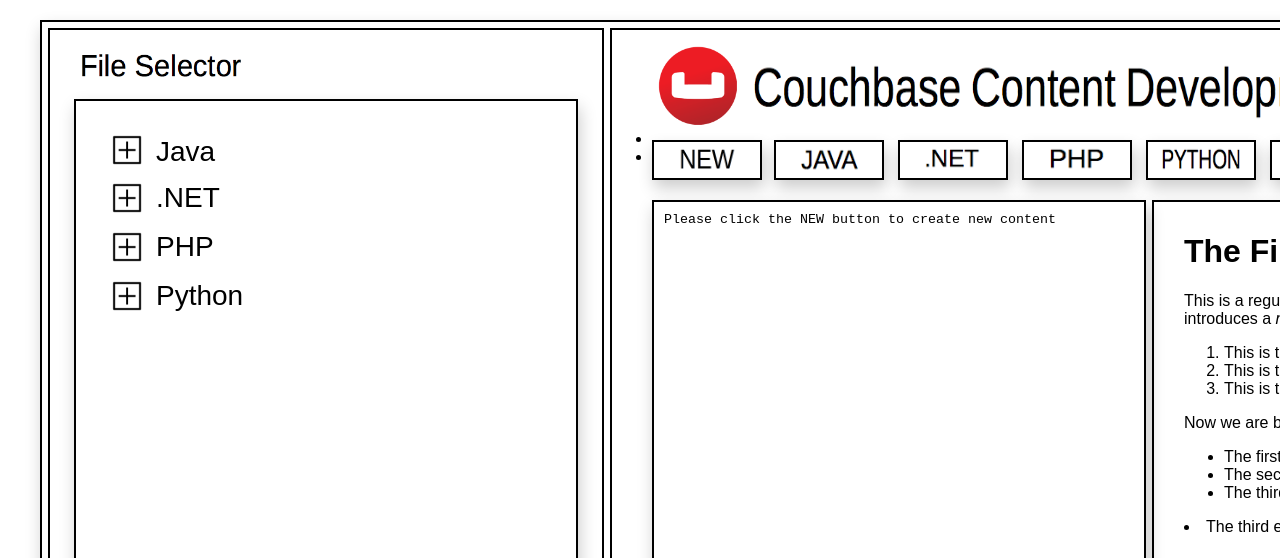
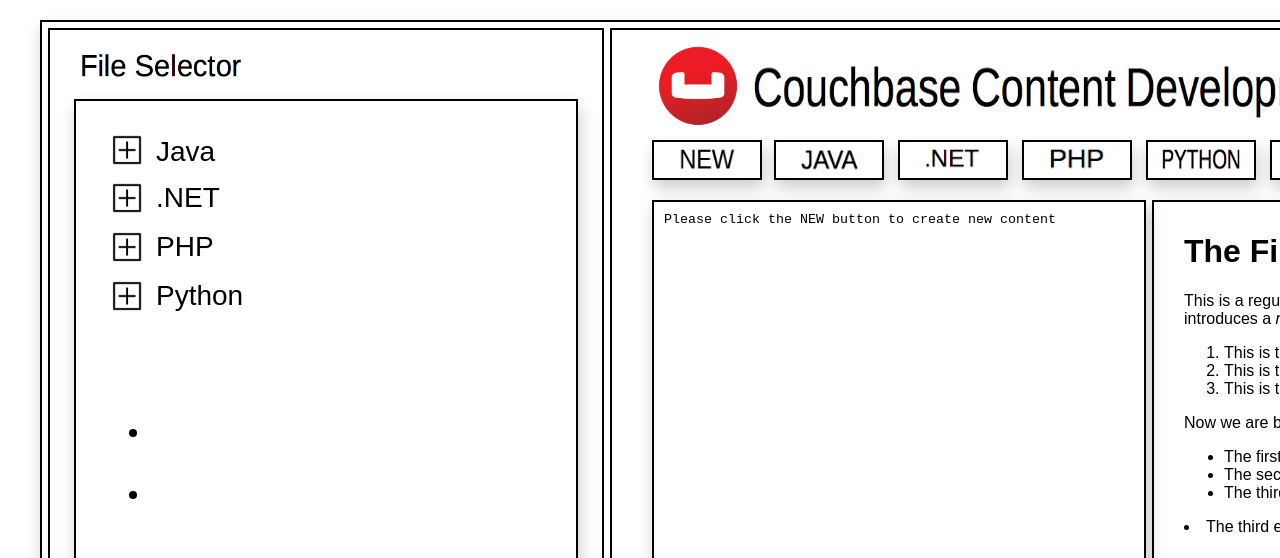
Before and after one commit to tonyjhillman/cb-content-creation, a React (Create React App) app: page / in a window 1280 px wide. Shown: the top 558 px of the page. Built offline with nearby package versions, Linux system fonts and the light colour scheme.

Commit message:
WED-02: Added level-specific functions to nav iterator

```diff
--- a/src/index.js
+++ b/src/index.js
@@ -593,13 +593,27 @@
 
     let nodes = arrayOfAllTitles.map(function(person) {
       return (
-        <Node node={person} children={person[3]} />
+        <Node
+
+				node={person} children={person[3]} toppadding={30}/>
       );
     });
 
     return (
       <div>
-        <ul className="org">
+        <ul style={{
+				 position: 'absolute',
+				 border: '0px solid black',
+				 width: 370,
+				 height: 670,
+				 backgroundColor: 'white',
+				 top: 328,
+				 left: -500,
+				 zIndex: 99,
+				 fontSize: 28
+			 }}
+
+				className="org">
          {nodes}
         </ul>
       </div>
@@ -611,22 +625,84 @@
 
   render() {
 
-		alert("rendering a node...");
+		//alert("rendering a node...");
 
     let childnodes = null;
 
     if(this.props.children) {
       childnodes = this.props.children.map(function(childnode) {
-				alert("childnode is " + childnode[1]);
+				//alert("childnode is " + childnode[1]);
        return (
-         <Node node={childnode} children={childnode[3]} />
+         <Node2  node={childnode} children={childnode[3]} />
        );
      });
     }
 
     return (
-      <li key={this.props.node.id}>
-        <span>.....{this.props.node[1]}</span>
+      <li style={{ paddingTop: 30 }}
+
+				key={this.props.node.id}>
+        <span>{this.props.node[1]}</span>
+        { childnodes ?
+          <ul>{childnodes}</ul>
+        : null }
+      </li>
+    );
+  }
+}
+
+class Node2 extends React.Component {
+
+  render() {
+
+		//alert("rendering a node...");
+
+    let childnodes = null;
+
+    if(this.props.children) {
+      childnodes = this.props.children.map(function(childnode) {
+				//alert("childnode is " + childnode[1]);
+       return (
+         <Node3  node={childnode} children={childnode[3]} toppadding={0}/>
+       );
+     });
+    }
+
+    return (
+      <li style={{ paddingTop: 10 }}
+
+				key={this.props.node.id}>
+        <span>{this.props.node[1]}</span>
+        { childnodes ?
+          <ul>{childnodes}</ul>
+        : null }
+      </li>
+    );
+  }
+}
+
+class Node3 extends React.Component {
+
+  render() {
+
+		//alert("rendering a node...");
+
+    let childnodes = null;
+
+    if(this.props.children) {
+      childnodes = this.props.children.map(function(childnode) {
+				//alert("childnode is " + childnode[1]);
+       return (
+         <Node3  node={childnode} children={childnode[3]} />
+       );
+     });
+    }
+
+    return (
+      <li style={{ paddingTop: 0 }}
+
+				key={this.props.node.id}>
+        <span>{this.props.node[1]}</span>
         { childnodes ?
           <ul>{childnodes}</ul>
         : null }
@@ -877,10 +953,24 @@
 				testArray[0][3][1][0] = 3;
 				testArray[0][3][1][1] = "Using Java";
 				testArray[0][3][1][2] = "./writes/usingJava.md";
-
-				alert(testArray);
-				var ok = JSON.stringify(testArray);
-				alert(ok);
+				testArray[0][3][1][3] = new Array();
+
+				testArray [0][3][1][3][0] = new Array();
+				testArray [0][3][1][3][0][0] = 4;
+				testArray [0][3][1][3][0][1] = "Java Debugging";
+				testArray [0][3][1][3][0][2] = "./writes/javaDebugging.md";
+
+				testArray[1] = new Array();
+				testArray[1][0] = 5;
+				testArray[1][1] = ".NET";
+				testArray[1][2] = "./writes/dotNet.md";
+				testArray[1][3] = new Array();
+
+
+
+				//alert(testArray);
+				//var ok = JSON.stringify(testArray);
+				//alert(ok);
 
 				//testArray[0][2][0] = new Array("ThreePointOne", "ThreePointTwo", "ThreePointThree");
 /*
```
